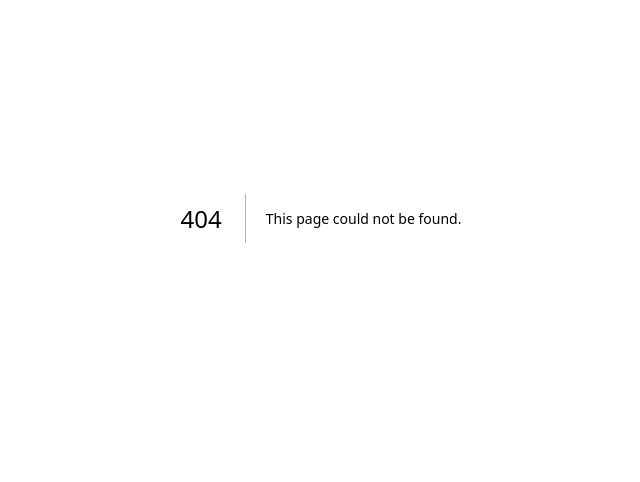
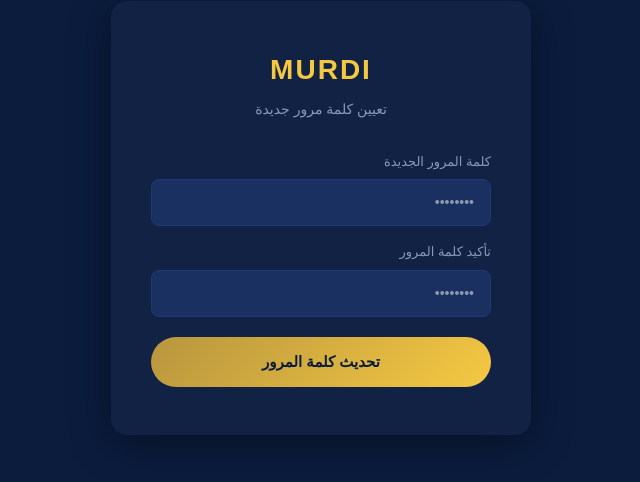
Before and after one commit to Murdi-app/murdi, a Next.js app: page /auth/update-password in a window 1280 px wide. Before the commit this address had no page. Shown: the part 182-664 px from the top of the page, without its empty margins (319-959 px from the left). Built offline with nearby package versions, Linux system fonts and the light colour scheme; no server answers.

Commit message:
feat: رابط الشهادة + صفحة نسيت كلمة المرور + تحديث كلمة المرور + إيميل Murdi

```diff
--- a/src/app/auth/login/page.tsx
+++ b/src/app/auth/login/page.tsx
@@ -37,6 +37,8 @@ export default function Login() {
         </button>
         {message && <p style={{color:'#ff6b6b',textAlign:'center',marginTop:12,fontSize:14}}>{message}</p>}
         <p style={{textAlign:'center',marginTop:16,color:'#8899BB',fontSize:14}}>
+          <span onClick={()=>router.push('/auth/reset')} style={{color:'#8899BB',cursor:'pointer',fontSize:13}}>نسيت كلمة المرور؟</span>
+          <br/><br/>
           ما عندك حساب؟ <span onClick={()=>router.push('/auth/signup')} style={{color:'#F5C842',cursor:'pointer'}}>سجّل الآن</span>
         </p>
       </div>
--- /dev/null
+++ b/src/app/auth/reset/page.tsx
@@ -0,0 +1,94 @@
+'use client'
+
+import { useState } from 'react'
+import { createClient } from '@/lib/supabase'
+import { useRouter } from 'next/navigation'
+
+export default function ResetPage() {
+ const supabase = createClient()
+ const router = useRouter()
+ const [email, setEmail] = useState('')
+ const [loading, setLoading] = useState(false)
+ const [sent, setSent] = useState(false)
+ const [error, setError] = useState('')
+
+ async function handleReset() {
+   if (!email) { setError('أدخل البريد الإلكتروني'); return }
+   setLoading(true)
+   setError('')
+
+   const { error } = await supabase.auth.resetPasswordForEmail(email, {
+     redirectTo: 'https://murdi.vercel.app/auth/update-password'
+   })
+
+   if (error) {
+     setError('تعذر إرسال البريد. تحقق من الإيميل.')
+   } else {
+     setSent(true)
+   }
+   setLoading(false)
+ }
+
+ return (
+   <div style={{ minHeight:'100vh', background:'#0B1C3D', display:'flex', alignItems:'center', justifyContent:'center', fontFamily:'Cairo,sans-serif', direction:'rtl' }}>
+     <div style={{ background:'#112244', borderRadius:16, padding:'48px 40px', width:'100%', maxWidth:420, boxShadow:'0 8px 40px rgba(0,0,0,0.4)' }}>
+
+       <div style={{ textAlign:'center', marginBottom:32 }}>
+         <div style={{ fontSize:28, fontWeight:900, color:'#F5C842', letterSpacing:2, marginBottom:8 }}>MURDI</div>
+         <div style={{ color:'#8899BB', fontSize:14 }}>استعادة كلمة المرور</div>
+       </div>
+
+       {sent ? (
+         <div style={{ textAlign:'center' }}>
+           <div style={{ fontSize:48, marginBottom:16 }}>📧</div>
+           <div style={{ color:'#4ade80', fontSize:18, fontWeight:700, marginBottom:8 }}>تم الإرسال!</div>
+           <div style={{ color:'#8899BB', fontSize:14, lineHeight:1.8, marginBottom:24 }}>
+             تم إرسال رابط استعادة كلمة المرور إلى<br/>
+             <span style={{ color:'#F5C842' }}>{email}</span><br/>
+             تحقق من بريدك الوارد
+           </div>
+           <button
+             onClick={() => router.push('/auth/login')}
+             style={{ background:'transparent', color:'#F5C842', border:'1px solid #F5C842', padding:'10px 28px', borderRadius:40, fontFamily:'Cairo,sans-serif', fontSize:14, cursor:'pointer' }}
+           >
+             العودة لتسجيل الدخول
+           </button>
+         </div>
+       ) : (
+         <>
+           <div style={{ marginBottom:20 }}>
+             <div style={{ color:'#8899BB', fontSize:13, marginBottom:8 }}>البريد الإلكتروني</div>
+             <input
+               type="email"
+               value={email}
+               onChange={e => setEmail(e.target.value)}
+               onKeyDown={e => e.key === 'Enter' && handleReset()}
+               placeholder="example@email.com"
+               style={{ width:'100%', background:'#1a3060', border:'1px solid #1E3A6E', borderRadius:8, padding:'12px 16px', color:'white', fontFamily:'Cairo,sans-serif', fontSize:14, outline:'none', direction:'ltr' }}
+             />
+           </div>
+
+           {error && <div style={{ color:'#f87171', fontSize:13, marginBottom:16, textAlign:'center' }}>{error}</div>}
+
+           <button
+             onClick={handleReset}
+             disabled={loading}
+             style={{ width:'100%', background:'linear-gradient(135deg,#B8963E,#F5C842)', color:'#0B1C3D', border:'none', padding:'14px', borderRadius:40, fontFamily:'Cairo,sans-serif', fontSize:15, fontWeight:700, cursor:'pointer', marginBottom:16, opacity: loading ? 0.7 : 1 }}
+           >
+             {loading ? 'جاري الإرسال...' : 'إرسال رابط الاستعادة'}
+           </button>
+
+           <div style={{ textAlign:'center' }}>
+             <button
+               onClick={() => router.push('/auth/login')}
+               style={{ background:'transparent', color:'#8899BB', border:'none', fontFamily:'Cairo,sans-serif', fontSize:13, cursor:'pointer' }}
+             >
+               العودة لتسجيل الدخول
+             </button>
+           </div>
+         </>
+       )}
+     </div>
+   </div>
+ )
+}
--- /dev/null
+++ b/src/app/auth/update-password/page.tsx
@@ -0,0 +1,89 @@
+'use client'
+
+import { useState } from 'react'
+import { createClient } from '@/lib/supabase'
+import { useRouter } from 'next/navigation'
+
+export default function UpdatePasswordPage() {
+  const supabase = createClient()
+  const router = useRouter()
+  const [password, setPassword] = useState('')
+  const [confirm, setConfirm] = useState('')
+  const [loading, setLoading] = useState(false)
+  const [done, setDone] = useState(false)
+  const [error, setError] = useState('')
+
+  async function handleUpdate() {
+    if (!password) { setError('أدخل كلمة المرور'); return }
+    if (password.length < 6) { setError('كلمة المرور يجب أن تكون 6 أحرف على الأقل'); return }
+    if (password !== confirm) { setError('كلمتا المرور غير متطابقتين'); return }
+
+    setLoading(true)
+    setError('')
+
+    const { error } = await supabase.auth.updateUser({ password })
+
+    if (error) {
+      setError('تعذر تحديث كلمة المرور. حاول مرة أخرى.')
+    } else {
+      setDone(true)
+      setTimeout(() => router.push('/dashboard'), 2000)
+    }
+    setLoading(false)
+  }
+
+  return (
+    <div style={{ minHeight:'100vh', background:'#0B1C3D', display:'flex', alignItems:'center', justifyContent:'center', fontFamily:'Cairo,sans-serif', direction:'rtl' }}>
+      <div style={{ background:'#112244', borderRadius:16, padding:'48px 40px', width:'100%', maxWidth:420, boxShadow:'0 8px 40px rgba(0,0,0,0.4)' }}>
+
+        <div style={{ textAlign:'center', marginBottom:32 }}>
+          <div style={{ fontSize:28, fontWeight:900, color:'#F5C842', letterSpacing:2, marginBottom:8 }}>MURDI</div>
+          <div style={{ color:'#8899BB', fontSize:14 }}>تعيين كلمة مرور جديدة</div>
+        </div>
+
+        {done ? (
+          <div style={{ textAlign:'center' }}>
+            <div style={{ fontSize:48, marginBottom:16 }}>✅</div>
+            <div style={{ color:'#4ade80', fontSize:18, fontWeight:700 }}>تم التحديث بنجاح!</div>
+            <div style={{ color:'#8899BB', fontSize:13, marginTop:8 }}>جاري تحويلك للداشبورد...</div>
+          </div>
+        ) : (
+          <>
+            <div style={{ marginBottom:16 }}>
+              <div style={{ color:'#8899BB', fontSize:13, marginBottom:8 }}>كلمة المرور الجديدة</div>
+              <input
+                type="password"
+                value={password}
+                onChange={e => setPassword(e.target.value)}
+                placeholder="••••••••"
+                style={{ width:'100%', background:'#1a3060', border:'1px solid #1E3A6E', borderRadius:8, padding:'12px 16px', color:'white', fontFamily:'Cairo,sans-serif', fontSize:14, outline:'none' }}
+              />
+            </div>
+
+            <div style={{ marginBottom:20 }}>
+              <div style={{ color:'#8899BB', fontSize:13, marginBottom:8 }}>تأكيد كلمة المرور</div>
+              <input
+                type="password"
+                value={confirm}
+                onChange={e => setConfirm(e.target.value)}
+                onKeyDown={e => e.key === 'Enter' && handleUpdate()}
+                placeholder="••••••••"
+                style={{ width:'100%', background:'#1a3060', border:'1px solid #1E3A6E', borderRadius:8, padding:'12px 16px', color:'white', fontFamily:'Cairo,sans-serif', fontSize:14, outline:'none' }}
+              />
+            </div>
+
+            {error && <div style={{ color:'#f87171', fontSize:13, marginBottom:16, textAlign:'center' }}>{error}</div>}
+
+            <button
+              onClick={handleUpdate}
+              disabled={loading}
+              style={{ width:'100%', background:'linear-gradient(135deg,#B8963E,#F5C842)', color:'#0B1C3D', border:'none', padding:'14px', borderRadius:40, fontFamily:'Cairo,sans-serif', fontSize:15, fontWeight:700, cursor:'pointer', opacity: loading ? 0.7 : 1 }}
+            >
+              {loading ? 'جاري التحديث...' : 'تحديث كلمة المرور'}
+            </button>
+          </>
+        )}
+      </div>
+    </div>
+  )
+}
--- a/src/app/dashboard/page.tsx
+++ b/src/app/dashboard/page.tsx
@@ -183,6 +183,8 @@ export default function Dashboard() {
           </div>
           <button onClick={()=>router.push('/dashboard/trends')} style={{padding:'8px 14px',borderRadius:8,border:`1px solid ${C.border}`,background:'transparent',color:C.gray,cursor:'pointer',fontSize:13}}>Trends</button>
           <button onClick={()=>router.push('/dashboard/memory')} style={{padding:'8px 14px',borderRadius:8,border:`1px solid ${C.gold}`,background:'transparent',color:C.gold,cursor:'pointer',fontSize:13}}>Memory</button>
+          <button onClick={()=>router.push('/dashboard/certificate')} style={{padding:'8px 14px',borderRadius:8,border:`1px solid ${C.gold}`,background:'transparent',color:C.gold,cursor:'pointer',fontSize:13}}>🏅 الشهادة</button>
+          <button onClick={()=>router.push('/dashboard/market')} style={{padding:'8px 14px',borderRadius:8,border:`1px solid ${C.gold}`,background:'transparent',color:C.gold,cursor:'pointer',fontSize:13}}>📊 السوق</button>
           <button onClick={async()=>{await supabase.auth.signOut();router.push('/auth/login')}} style={{padding:'8px 14px',borderRadius:8,border:`1px solid ${C.border}`,background:'transparent',color:C.gray,cursor:'pointer',fontSize:13}}>خروج</button>
         </div>
       </div>
```
